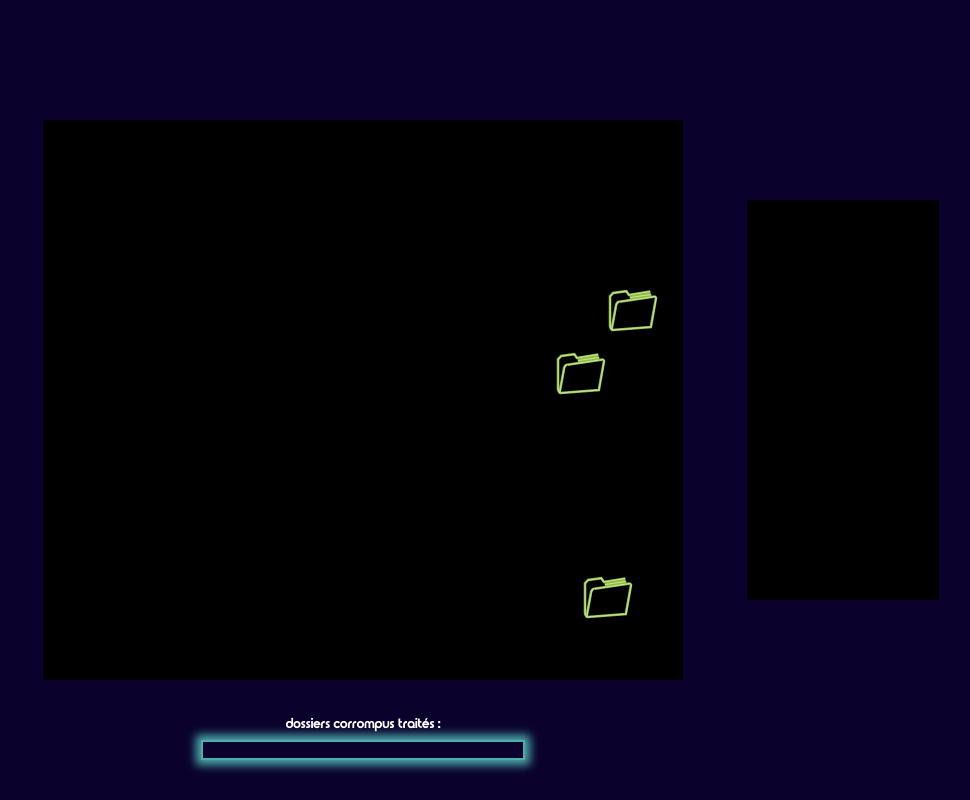
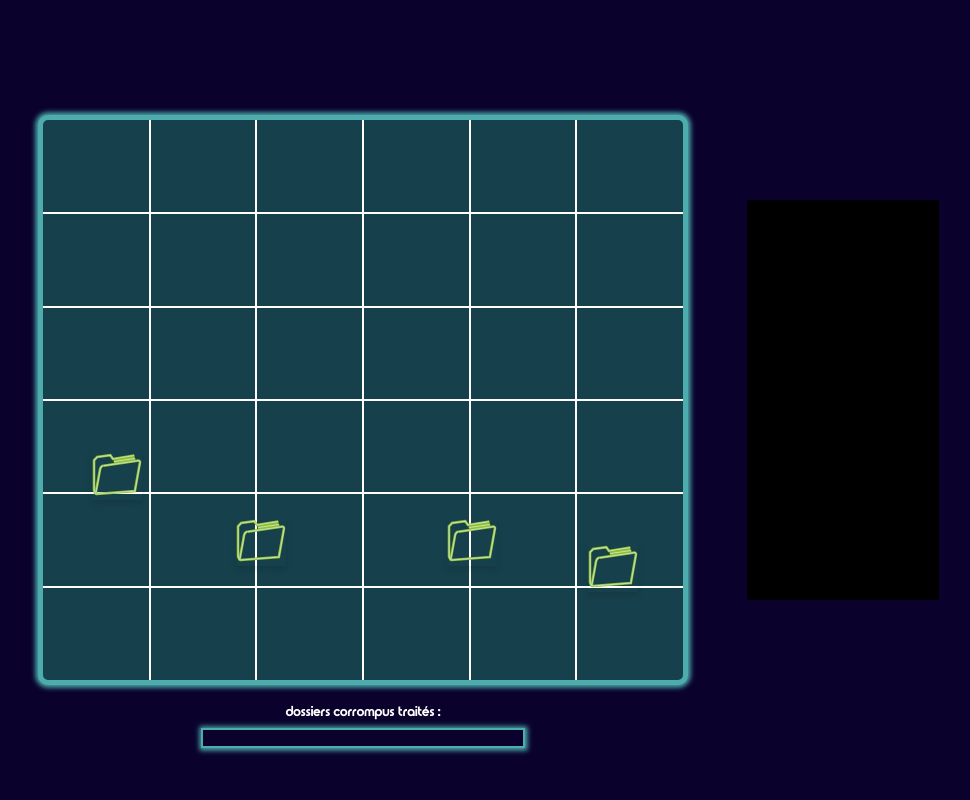
Before and after one commit to nathan74490/saveyourbuddy, a PHP site: page /bateau.html in a window 1280 px wide. Shown: the whole page, without its empty margins (277-1247 px from the left). Run offline with PHP 8.4, Linux system fonts and the light colour scheme.

Commit message:
cleaned the code

```diff
--- a/bateau.css
+++ b/bateau.css
@@ -36,6 +36,14 @@
 body {
     height: 100dvh;
     background-color: var(--midnight);
+    display: flex;
+    justify-content: center;
+    align-items: center;
+}
+
+#main {
+    width: 90%;
+    height: 90%;
 }
 
 
@@ -74,7 +82,7 @@ h2 {
     height: auto;
     position: absolute;
     left: 50%;
-    bottom: 5%;
+    bottom: 6.5%;
     transform: translateX(-50%);
     color: #ffffff;
     display: flex;
@@ -86,11 +94,10 @@ h2 {
 .progress-bar-container {
     width: 100%;
     height: 1rem;
-    background-color: #0A022D;
+    background-color: var(--midnight);
 
     border: 2.5px solid var(--cyan);
-    border-radius: 0px;
-    box-shadow: 0 0 10px 5px var(--cyan);
+    box-shadow: 0 0 5px 2.5px var(--cyan);
     overflow: hidden;
     margin-top: 0.5rem;
 }
@@ -115,42 +122,35 @@ h2 {
 /* ============== */
 /* GAME CONTAINERS */
 /* ============== */
-/* Folder Game */
-.container-1 {
+.containers {
     width: 50%;
     height: 70%;
     position: absolute;
     left: 50%;
     top: 50%;
     transform: translate(-50%, -50%);
-    background-color: #000000;
-}
-
-/* Sonar Game */
-.container-2 {
     background-color: var(--pasteldark);
-    width: 50%;
-    height: 70%;
-    position: absolute;
-    top: 50%;
-    left: 50%;
-    transform: translate(-50%, -50%);
+    border: 5px solid var(--cyan);
+    border-radius: 10px;
+    box-shadow: 0 0 5px 2.5px var(--cyan);
     display: flex;
     justify-content: center;
     align-items: center;
 }
 
-/* Memory game */
-.container-3 {
-    width: 50%;
-    height: 70%;
-    position: absolute;
-    top: 50%;
-    left: 50%;
-    transform: translate(-50%, -50%);
-    display: flex;
-    justify-content: center;
-    align-items: center;
+.container-1 {
+    display: grid;
+    grid-template-columns: repeat(6, 1fr);
+    grid-template-rows: repeat(6, 1fr);
+    border-radius: 10px;
+    overflow: hidden;
+}
+
+.items {
+    width: 100%;
+    height: 100%;
+    outline: 0.5px solid #ffffff;
+    border-radius: 0;
 }
 
 /* ============== */
--- a/bateau.html
+++ b/bateau.html
@@ -14,20 +14,62 @@
         </div>
     </div>
 
-    <div class="container-1"></div>
+    <section id="main">
+        <div class="containers container-1">
+            <div class="items item-1"></div>
+            <div class="items item-2"></div>
+            <div class="items item-3"></div>
+            <div class="items item-4"></div>
+            <div class="items item-5"></div>
+            <div class="items item-6"></div>
+            <div class="items item-7"></div>
+            <div class="items item-8"></div>
+            <div class="items item-9"></div>
+            <div class="items item-10"></div>
+            <div class="items item-11"></div>
+            <div class="items item-12"></div>
+            <div class="items item-13"></div>
+            <div class="items item-14"></div>
+            <div class="items item-15"></div>
+            <div class="items item-16"></div>
+            <div class="items item-17"></div>
+            <div class="items item-18"></div>
+            <div class="items item-19"></div>
+            <div class="items item-20"></div>
+            <div class="items item-21"></div>
+            <div class="items item-22"></div>
+            <div class="items item-23"></div>
+            <div class="items item-24"></div>
+            <div class="items item-25"></div>
+            <div class="items item-26"></div>
+            <div class="items item-27"></div>
+            <div class="items item-28"></div>
+            <div class="items item-29"></div>
+            <div class="items item-30"></div>
+            <div class="items item-31"></div>
+            <div class="items item-32"></div>
+            <div class="items item-33"></div>
+            <div class="items item-34"></div>
+            <div class="items item-35"></div>
+            <div class="items item-36"></div>
+        </div>
 
-    <div class="container-2" style="display: none;">
-        <div class="sonar">
-            <div class="radar-bar"></div>
+        <div class="containers container-2" style="display: none;">
+            <div class="sonar">
+                <div class="radar-bar"></div>
+            </div>
         </div>
-    </div>
 
-    <div class="container-3" style="display: none;">
-        <div id="memory-game" class="memory-grid"></div>
-    </div>
+        <div class="containers container-3" style="display: none;">
+            <div id="memory-game" class="memory-grid"></div>
+        </div>
+    </section>
 
     <div class="info"></div>
 
+    <div id="end-screen" style="display: none; text-align: center; font-size: 2em;">
+        <p id="final-code">888888</p>
+    </div>
 
     <script src="bateau.js"></script>
 </body>
```
Also changed, not shown: bateau.js (+29 -86 lines).
